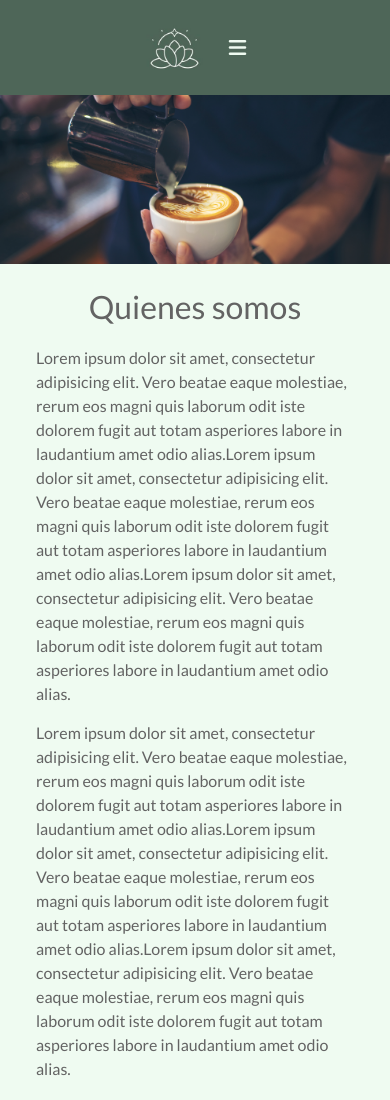
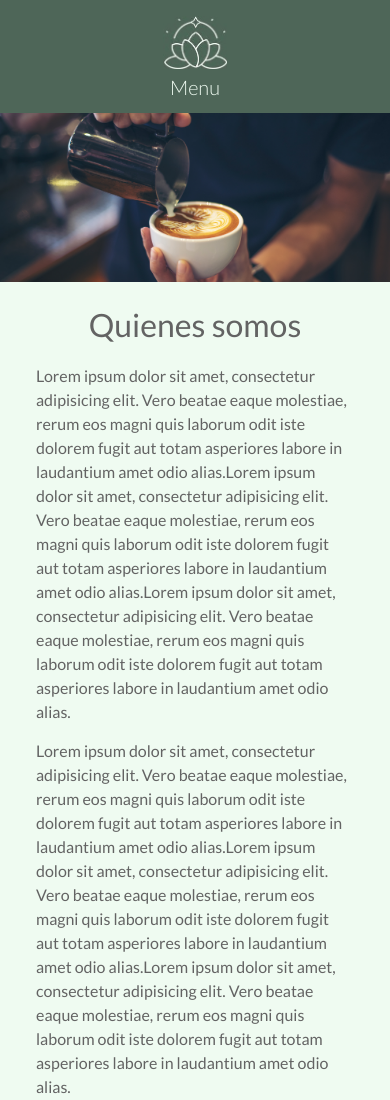
Before and after one commit to fiobz07/Resto-Baez, a website: page index.html in a window 390 px wide. Shown: the top 1100 px of the page. Drawn offline with nearby package versions, Linux system fonts and the light colour scheme.

Commit message:
Cambios__header

```diff
--- a/index.html
+++ b/index.html
@@ -22,14 +22,15 @@
     <div class="row">
         <div class="col p-0">
             <nav class="navbar navbar-expand-lg m-0 p-0">
-                <div class="container-fluid">
-                    <div class="header__item__logo col-2 navbar-brand m-0">
+                <div class="container-fluid justify-content-center">
+                    <div class="header__item__logo col-2 navbar-brand m-0 d-none d-lg-flex">
                         <a href="./index.html"><img src="./asset/images1/logo3.jpg" alt="RestoBaez"></a>
                     </div>
 
                     <button class="navbar-toggler" type="button" data-bs-toggle="collapse" data-bs-target="#navbarMenu"
                             aria-controls="navbarMenu" aria-expanded="false" aria-label="Toggle navigation">
-                        <i class="fa-solid fa-bars"></i>
+                            <img src="./asset/images1/logo3Mobile.jpg" alt="RestoBaez">
+                            <p>Menu</p>
                     </button>
                     <div class="collapse navbar-collapse header__item__navbar navbar__container justify-content-center"
                          id="navbarMenu">
--- a/styles/scss/_header.scss
+++ b/styles/scss/_header.scss
@@ -108,13 +108,22 @@
 
 
 		&-toggler {
+			border: 0;
+			outline: none;
 			color: transparent;
-			border: 0;
+			padding: 1rem 0;
+			p{
+				color: $honey-dew;
+				font-weight:  $font-weight300;
+				margin-bottom: 0;
+			}
+			img{
+				width: 4rem;
+				margin-bottom: 0.5rem;
+			}
 		}
 	}
 
 
-	i.fa-solid.fa-bars {
-		color: $honey-dew;
-	}
+
 }
```
Also changed, not shown: asset/images1/logo3Mobile.jpg (added), styles/style.css.
